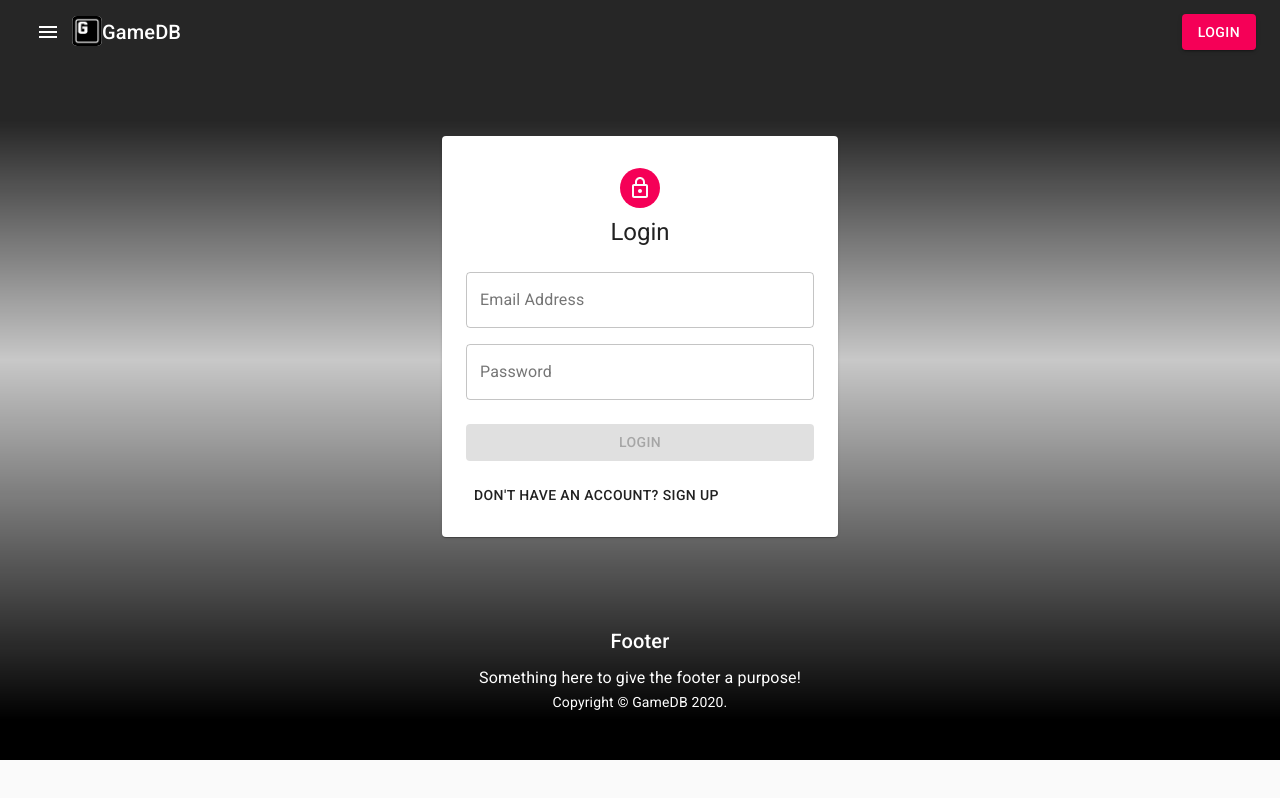
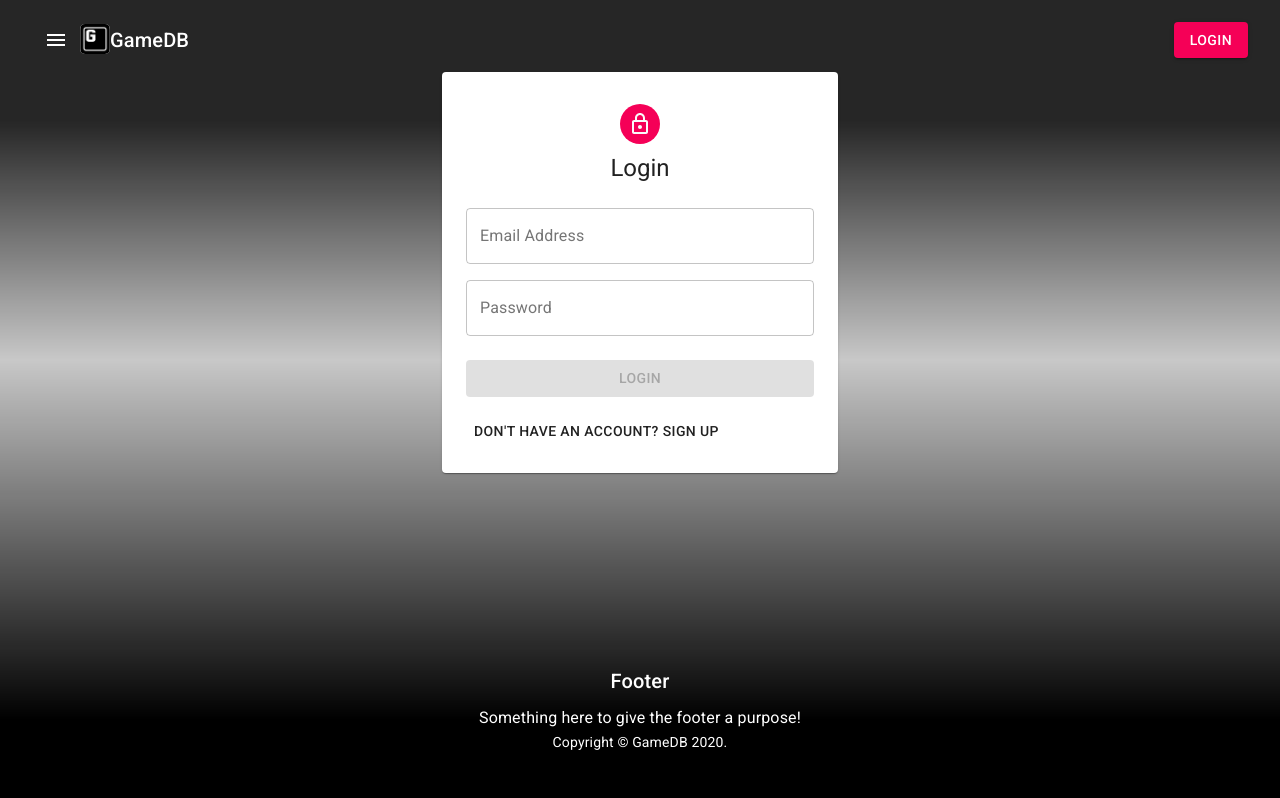
Before and after one commit to samuel2412/gamedb, a React (Create React App) app: page /authentication in a window 1280 px wide. Built offline with nearby package versions, Linux system fonts and the light colour scheme.

Commit message:
footer e navbar ajustados

```diff
--- a/src/components/Header/Header.js
+++ b/src/components/Header/Header.js
@@ -6,8 +6,8 @@ import Container from '@material-ui/core/Container';
 
 const useStyles = makeStyles(theme => ({
     content: {
-        padding: theme.spacing(2, 0, 4),
-        marginTop: theme.spacing(2),
+        padding: theme.spacing(3, 0, 4),
+        marginTop: theme.spacing(3),
         width: '100%',
         color: '#FFFFFF'
     },
--- a/src/components/Layout/Layout.js
+++ b/src/components/Layout/Layout.js
@@ -9,16 +9,24 @@ import Footer from '../Navigation/Footer/Footer';
 import { makeStyles } from '@material-ui/core/styles';
 
 const useStyles = makeStyles(theme => ({
-    content: {
-        paddingTop: theme.spacing(5),
-        paddingBottom: theme.spacing(5),
-    },
     outerDiv: {
         backgroundImage: 'linear-gradient(rgba(0, 0, 0, 0.85) 15%, rgba(0, 0, 0, 0.2) 45%, rgba(0, 0, 0, 1) 90%)',
         backgroundAttachment: 'fixed',
         margin: 0,
-        height: '100%',
-
+        height:'100%',
+        minHeight: '100vh',
+        position: 'relative',
+    },
+    content: {
+        paddingTop: theme.spacing(5),
+        paddingBottom: theme.spacing(25),
+        height: 'auto',
+    },
+    footer: {
+        position: 'absolute',
+        bottom: 0,
+        width: '100%',
+        height: 'auto',
     }
 }));
 
@@ -33,9 +41,12 @@ const Layout = props => {
                 <div className={classes.content} >
                     {props.children}
                 </div>
+                <div className={classes.footer}>
                 <Footer />
+                </div>
 
             </div>
+
         </React.Fragment>
     );
 }
--- a/src/components/Navigation/Footer/Footer.js
+++ b/src/components/Navigation/Footer/Footer.js
@@ -7,7 +7,7 @@ import Link from '@material-ui/core/Link';
 
 const Copyright = () => {
     return (
-        <div style={{color:'#FFFFFF'}}>
+        <div style={{ color: '#FFFFFF' }}>
             <Typography variant="body2" align="center">
                 {'Copyright © '}
                 <Link color="inherit" href="https://material-ui.com/">
@@ -24,6 +24,7 @@ const useStyles = makeStyles(theme => ({
     footer: {
         backgroundColor: 'transparent',
         padding: theme.spacing(6),
+        boxShadow: 'none',
     },
 }));
 
@@ -31,7 +32,7 @@ const Footer = props => {
     const classes = useStyles();
 
     return (
-        <div className={classes.footer} style={{color:'#FFFFFF'}}>
+        <div className={classes.footer} style={{ color: '#FFFFFF' }}>
             <Typography variant="h6" align="center" gutterBottom >
                 Footer
         </Typography>
--- a/src/components/Navigation/Navbar/Navbar.js
+++ b/src/components/Navigation/Navbar/Navbar.js
@@ -1,4 +1,4 @@
-import React from 'react';
+import React, { useState,useEffect } from 'react';
 import { connect } from 'react-redux';
 import { Link } from 'react-router-dom';
 
@@ -26,9 +26,11 @@ const useStyles = makeStyles(theme => ({
         color: '#FFFFFF',
     },
     appbar: {
-        position: "static",
-        backgroundColor: 'transparent',
+        position: "fixed",
+        padding: theme.spacing(1),
+        top: '0',
         boxShadow: 'none',
+
     },
     logo: {
         height: '30px',
@@ -38,9 +40,35 @@ const useStyles = makeStyles(theme => ({
     },
 }));
 
+//transition: 'backgroundColor 2000ms linear',
 const Navbar = props => {
     const classes = useStyles();
     const { isAuth } = props;
+    const [color, setColor] = useState({
+        backgroundColor: 'transparent',
+        transition: 'background 500ms linear'
+    })
+
+
+    useEffect(()=>{
+        window.addEventListener('scroll', listenScrollEvent)
+    },[])
+
+    const listenScrollEvent = e => {
+        if (window.scrollY > 100) {
+            setColor({
+                backgroundColor: 'black',
+                transition: 'background 500ms linear'
+            })
+        }else{
+            setColor({
+                backgroundColor: 'transparent',
+                transition: 'background 500ms linear'
+            })
+        }
+    }
+
+
 
     const title = (
         <Link to='/' className={classes.navLink}>
@@ -54,7 +82,7 @@ const Navbar = props => {
             </div>
         </Link>
     );
-    console.log(isAuth)
+
     const loginButton = (
 
         <React.Fragment>
@@ -71,7 +99,7 @@ const Navbar = props => {
 
     return (
         <div className={classes.grow}>
-            <AppBar className={classes.appbar}>
+            <AppBar className={classes.appbar} style={ color }>
                 <Toolbar>
                     <SideDrawer />
 
```
Lines whose indentation alone changed are shown as unchanged.
